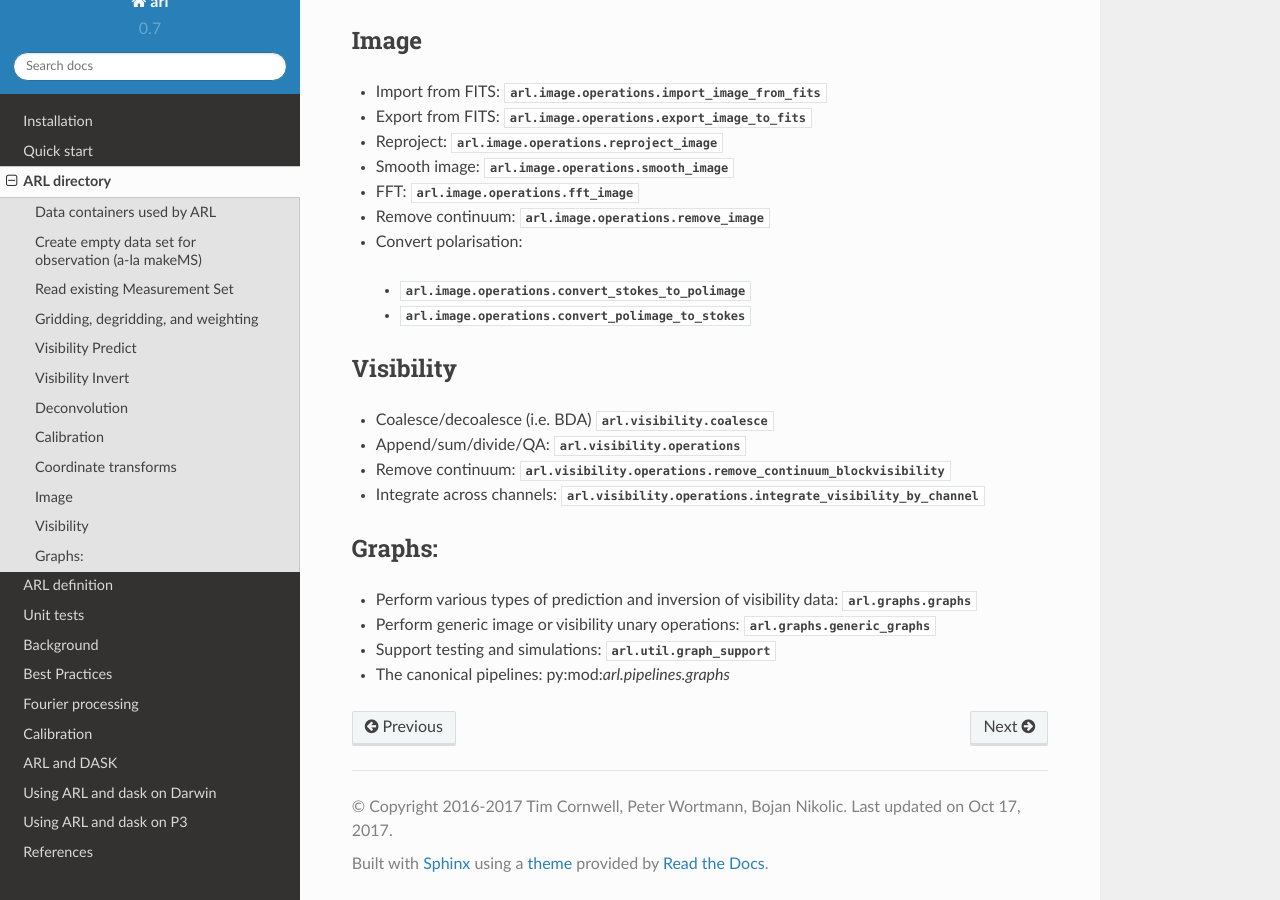
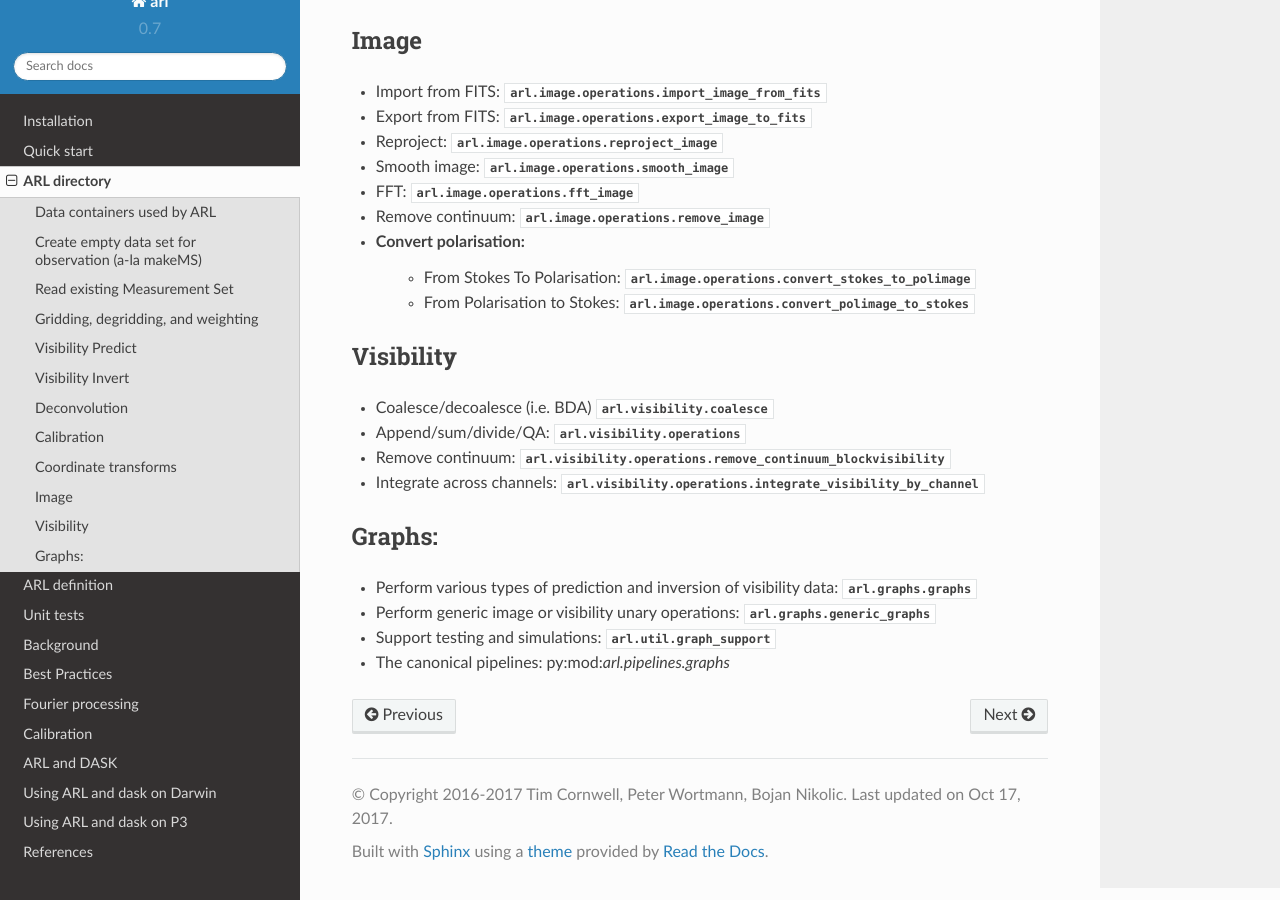
Before and after one commit to ska-telescope/ska-sdp-func-python, a Sphinx documentation site: the page built from docs/ARL_directory.rst, in a window 1280 px wide and 900 px high, scrolled down 2463 px. Built offline with Sphinx 7.4.7 and the Read the Docs theme 2.0.0, drawn with Linux system fonts in a browser that asks for light colours; pages that are not in the unit, such as notebooks, are missing from menus.

```diff
--- a/docs/ARL_directory.rst
+++ b/docs/ARL_directory.rst
@@ -110,8 +110,8 @@
 * FFT: :py:mod:`arl.image.operations.fft_image`
 * Remove continuum: :py:mod:`arl.image.operations.remove_image`
 * Convert polarisation:
- * :py:mod:`arl.image.operations.convert_stokes_to_polimage`
- * :py:mod:`arl.image.operations.convert_polimage_to_stokes`
+   * From Stokes To Polarisation: :py:mod:`arl.image.operations.convert_stokes_to_polimage`
+   * From Polarisation to Stokes: :py:mod:`arl.image.operations.convert_polimage_to_stokes`
 
 Visibility
 ==========
```
Also changed, not shown: docs/ARL_all.png.
